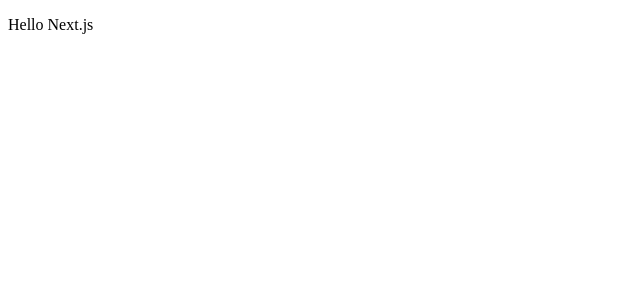
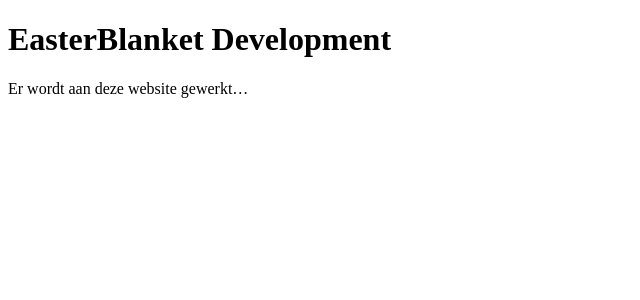
Before and after one commit to xheory/easterblanket.dev, a Next.js app: page / in a window 1280 px wide. Shown: the top 300 px of the page, without its empty margins (0-640 px from the left). Built offline with nearby package versions, Linux system fonts and the light colour scheme.

Commit message:
Add proper W.I.P. index.

```diff
--- a/pages/index.js
+++ b/pages/index.js
@@ -1,6 +1,7 @@
 const Index = () => (
     <div>
-        <p>Hello Next.js</p>
+        <h1>EasterBlanket Development</h1>
+        <p>Er wordt aan deze website gewerkt&hellip;</p>
     </div>
 );
 
```
